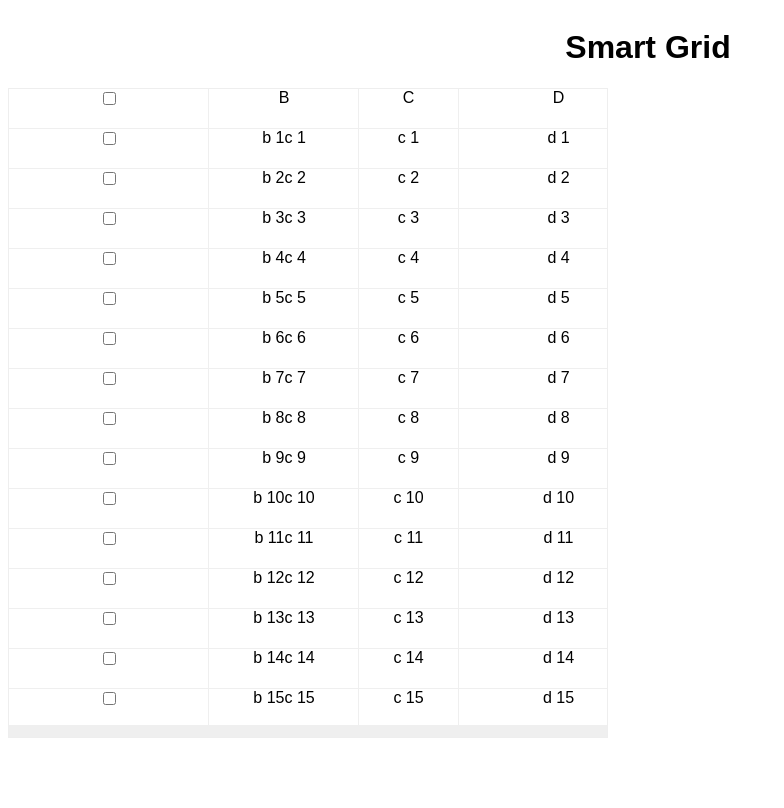
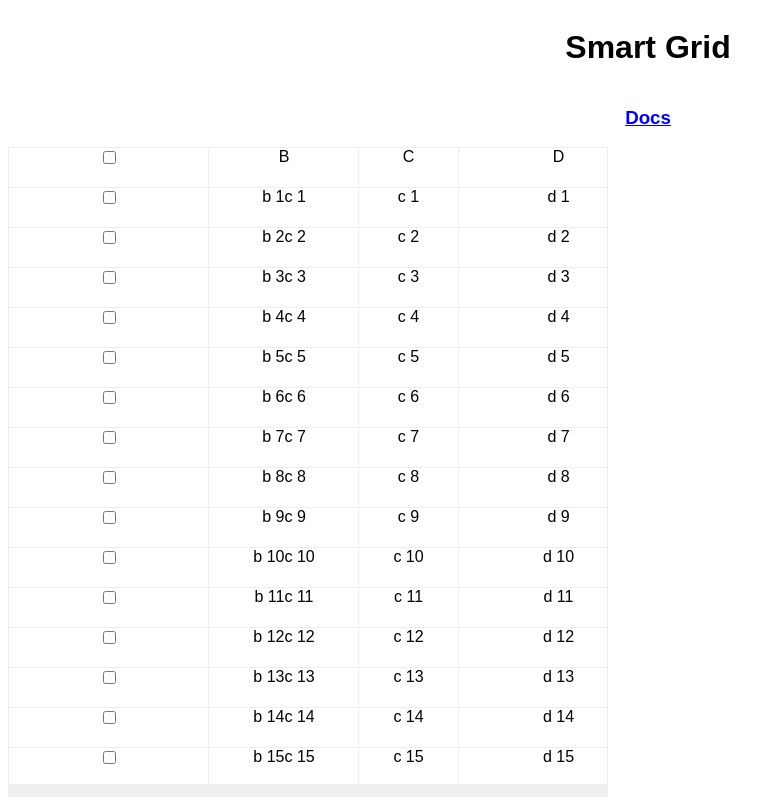
Before and after one commit to mukuljainx/smart-grid, a React app: page / in a window 1280 px wide. Shown: the whole page, without its empty margins (0-784 px from the left). Built offline with nearby package versions, Linux system fonts and the light colour scheme.

Commit message:
doc: add link to readme

```diff
--- a/src/Example/index.tsx
+++ b/src/Example/index.tsx
@@ -138,6 +138,11 @@ export default class App extends React.Component<{}, IState> {
     return (
       <div className="App">
         <h1>Smart Grid</h1>
+        <h3>
+          <a href="https://github.com/mukuljainx/smart-grid/blob/master/README.md">
+            Docs
+          </a>
+        </h3>
         <Grid
           style={{
             flexGrow: 2,
```
